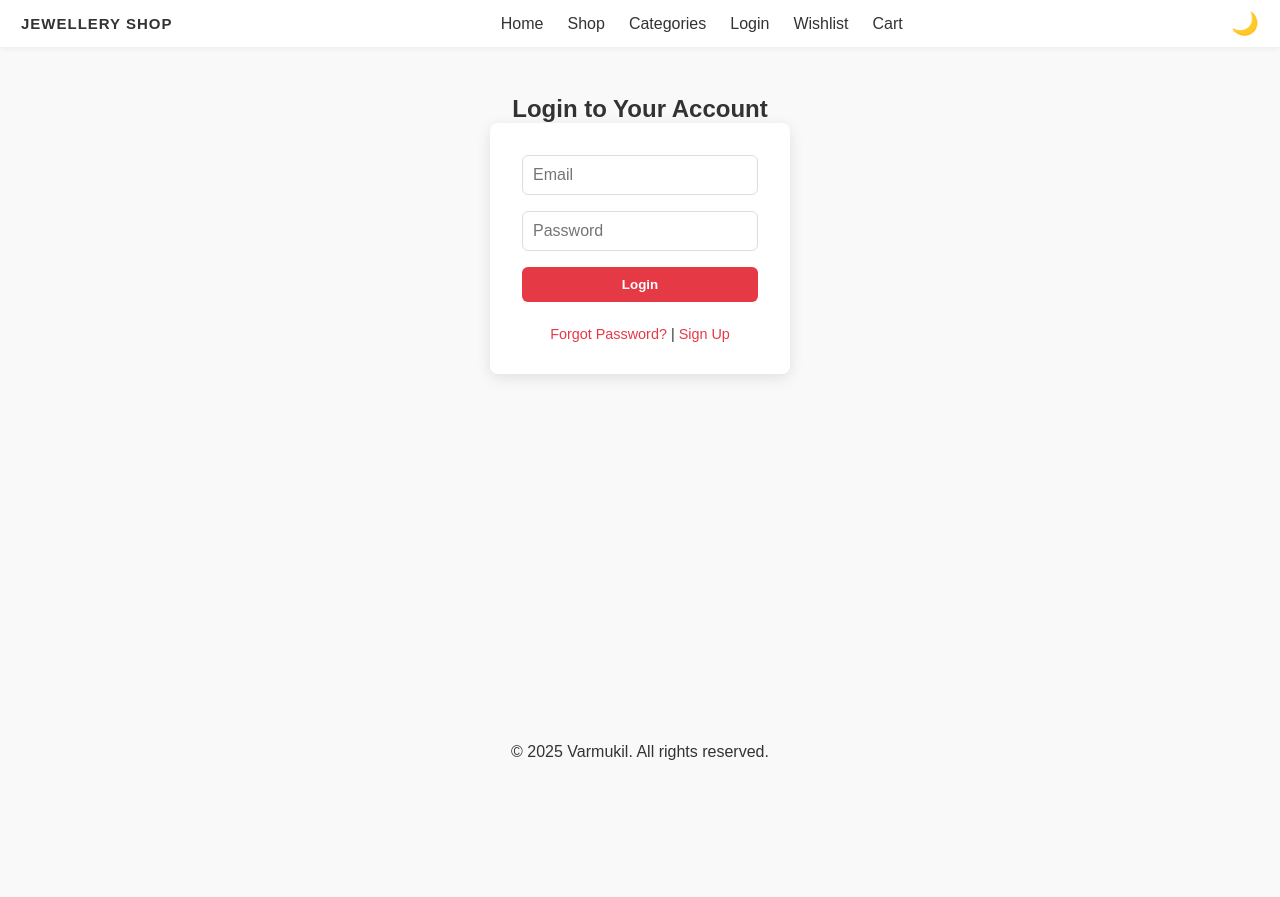
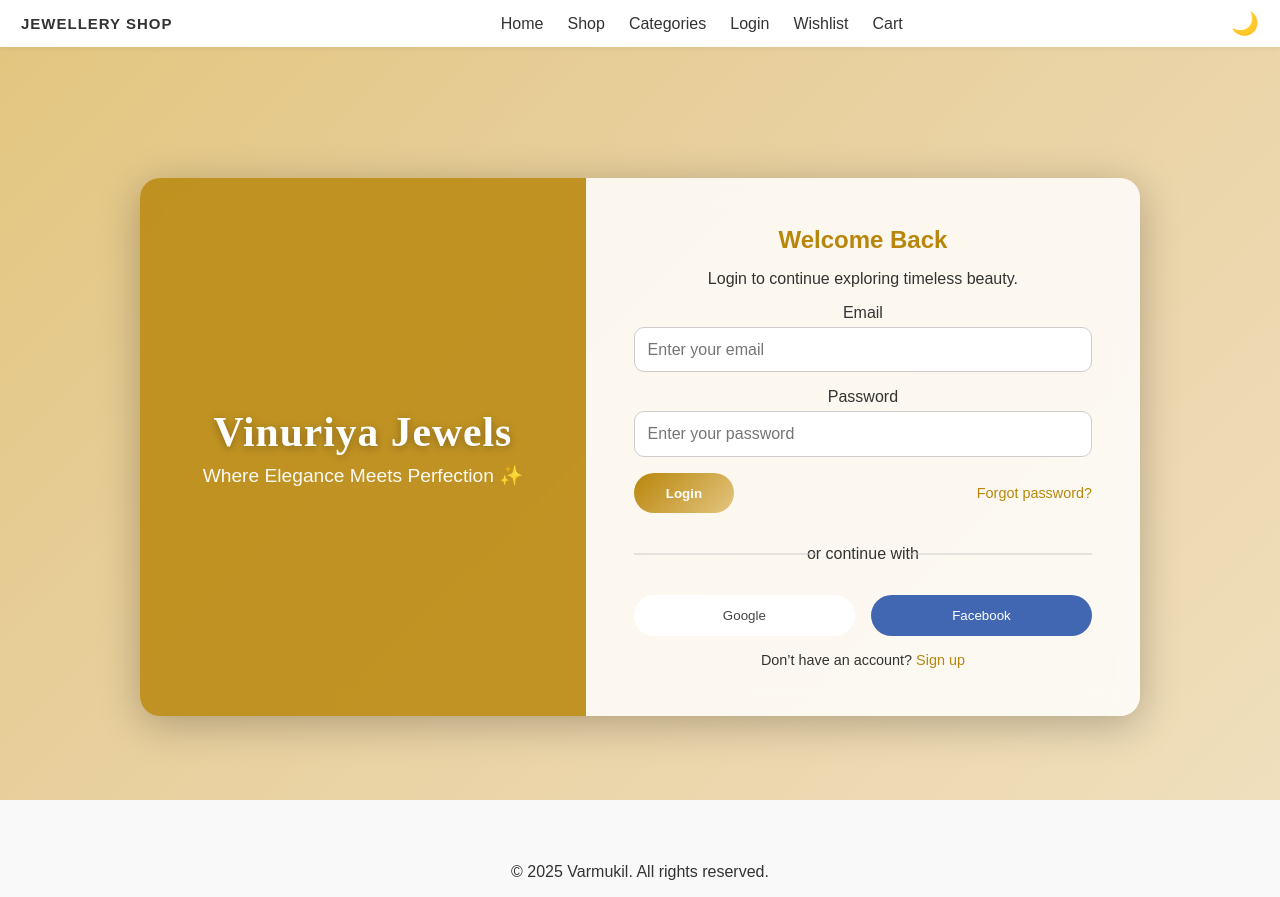
Before and after one commit to SwehaVijayakumar/Jewellery-shop, a React (Vite) app: page /login in a window 1280 px wide. Before the commit the page ends 800 px from the top, so only its background shows below. Built offline with nearby package versions, Linux system fonts and the light colour scheme.

Commit message:
Updated project

```diff
--- a/package.json
+++ b/package.json
@@ -2,6 +2,7 @@
   "name": "jewellery-shop",
   "version": "1.0.0",
   "private": true,
+  "homepage": "https://sweha-vijayakumar.github.io/jewellery-shop",
   "scripts": {
     "dev": "vite",
     "build": "vite build",
--- /dev/null
+++ b/src/pages/Login.css
@@ -0,0 +1,247 @@
+/* ===== Global ===== */
+body {
+  margin: 0;
+  font-family: "Poppins", sans-serif;
+  overflow-x: hidden;
+  color: #333;
+}
+
+/* ===== Animated Gold Background ===== */
+.background-shimmer {
+  position: fixed;
+  top: 0;
+  left: 0;
+  width: 100%;
+  height: 100%;
+  background: linear-gradient(-45deg, #f9f3e4, #e8cf9d, #d4af37, #fff7e1);
+  background-size: 400% 400%;
+  animation: shimmerMove 10s ease infinite;
+  z-index: -1;
+}
+
+@keyframes shimmerMove {
+  0% {
+    background-position: 0% 50%;
+  }
+  50% {
+    background-position: 100% 50%;
+  }
+  100% {
+    background-position: 0% 50%;
+  }
+}
+
+/* ===== Container ===== */
+.login-page {
+  display: flex;
+  justify-content: center;
+  align-items: center;
+  height: 100vh;
+}
+
+.login-container {
+  display: flex;
+  background: rgba(255, 255, 255, 0.15);
+  border-radius: 20px;
+  backdrop-filter: blur(12px);
+  box-shadow: 0 8px 40px rgba(0, 0, 0, 0.25);
+  overflow: hidden;
+  width: 85%;
+  max-width: 1000px;
+}
+
+/* ===== Left Panel ===== */
+.login-left {
+  flex: 1;
+  background: rgba(184, 134, 11, 0.85);
+  color: #fff;
+  padding: 3rem 2rem;
+  display: flex;
+  flex-direction: column;
+  justify-content: center;
+  text-align: center;
+  position: relative;
+}
+
+.login-left .brand {
+  font-size: 2.6rem;
+  letter-spacing: 1px;
+  font-family: "Playfair Display", serif;
+  margin-bottom: 0.5rem;
+  text-shadow: 0 2px 8px rgba(0, 0, 0, 0.3);
+}
+
+.login-left .slogan {
+  font-size: 1.2rem;
+  opacity: 0.95;
+}
+
+/* ===== Right Panel ===== */
+.login-right {
+  flex: 1.2;
+  padding: 3rem;
+  background: rgba(255, 255, 255, 0.8);
+}
+
+.login-form {
+  display: flex;
+  flex-direction: column;
+  gap: 1rem;
+}
+
+.login-form h2 {
+  color: #b8860b;
+  font-weight: 700;
+}
+
+.input-group {
+  display: flex;
+  flex-direction: column;
+}
+
+.input-group label {
+  font-weight: 500;
+  margin-bottom: 0.3rem;
+}
+
+.input-group input {
+  padding: 0.8rem;
+  border: 1px solid #ccc;
+  border-radius: 10px;
+  outline: none;
+  font-size: 1rem;
+  transition: all 0.3s;
+}
+
+.input-group input:focus {
+  border-color: #b8860b;
+  box-shadow: 0 0 8px rgba(184, 134, 11, 0.4);
+}
+
+/* ===== Actions ===== */
+.actions {
+  display: flex;
+  justify-content: space-between;
+  align-items: center;
+}
+
+.login-btn {
+  background: linear-gradient(135deg, #b8860b, #e4c580);
+  border: none;
+  padding: 0.8rem 2rem;
+  border-radius: 30px;
+  color: white;
+  font-weight: 600;
+  cursor: pointer;
+  transition: transform 0.3s, box-shadow 0.3s;
+}
+
+.login-btn:hover {
+  transform: translateY(-2px);
+  box-shadow: 0 4px 15px rgba(184, 134, 11, 0.4);
+}
+
+.forgot-link {
+  color: #b8860b;
+  text-decoration: none;
+  font-size: 0.9rem;
+}
+
+/* ===== Divider ===== */
+.divider {
+  text-align: center;
+  margin: 1rem 0;
+  position: relative;
+}
+
+.divider::before,
+.divider::after {
+  content: "";
+  position: absolute;
+  width: 40%;
+  height: 1px;
+  background: #ccc;
+  top: 50%;
+  transform: translateY(-50%);
+}
+
+.divider::before {
+  left: 0;
+}
+.divider::after {
+  right: 0;
+}
+
+/* ===== Social Login ===== */
+.social-login {
+  display: flex;
+  justify-content: space-evenly;
+  gap: 1rem;
+}
+
+.social-login button {
+  flex: 1;
+  border: none;
+  padding: 0.8rem;
+  border-radius: 25px;
+  cursor: pointer;
+  font-weight: 500;
+  transition: all 0.3s;
+}
+
+.google-btn {
+  background: #fff;
+  color: #444;
+  border: 1px solid #ccc;
+}
+
+.google-btn:hover {
+  background: #f5f5f5;
+}
+
+.facebook-btn {
+  background: #4267b2;
+  color: #fff;
+}
+
+.facebook-btn:hover {
+  background: #365899;
+}
+
+/* ===== Signup Text ===== */
+.signup-text {
+  text-align: center;
+  font-size: 0.9rem;
+}
+
+.signup-text a {
+  color: #b8860b;
+  text-decoration: none;
+  font-weight: 500;
+}
+
+/* ===== Responsive ===== */
+@media (max-width: 768px) {
+  .login-container {
+    flex-direction: column;
+    width: 90%;
+    text-align: center;
+  }
+
+  .login-left {
+    display: none;
+  }
+
+  .login-right {
+    padding: 2rem;
+    background: rgba(255, 255, 255, 0.85);
+  }
+
+  .login-form {
+    gap: 0.8rem;
+  }
+
+  .login-btn {
+    width: 100%;
+  }
+}
--- a/src/pages/Login.jsx
+++ b/src/pages/Login.jsx
@@ -1,55 +1,72 @@
 import React, { useState } from "react";
-import { Link } from "react-router-dom";
+import "./Login.css";
 
 const Login = () => {
   const [email, setEmail] = useState("");
   const [password, setPassword] = useState("");
-  const [error, setError] = useState("");
 
-  const handleLogin = (e) => {
+  const handleSubmit = (e) => {
     e.preventDefault();
-
-    // Simple validation example
-    if (!email || !password) {
-      setError("Please fill in all fields.");
-      return;
-    }
-
-    // Dummy login logic (replace with real authentication)
-    if (email === "user@example.com" && password === "123456") {
-      setError("");
-      alert("Login successful!");
-    } else {
-      setError("Invalid email or password.");
-    }
+    console.log("Email:", email, "Password:", password);
   };
 
   return (
-    <div className="page-container login-page">
-      <h2>Login to Your Account</h2>
-      <form className="login-box" onSubmit={handleLogin}>
-        {error && <p className="error-msg">{error}</p>}
+    <div className="login-page">
+      <div className="background-shimmer"></div>
+
+      <div className="login-container">
+        <div className="login-left">
+          <h1 className="brand">Vinuriya Jewels</h1>
+          <p className="slogan">Where Elegance Meets Perfection ✨</p>
+        </div>
+
+        <div className="login-right">
+          <form className="login-form" onSubmit={handleSubmit}>
+            <h2>Welcome Back</h2>
+            <p>Login to continue exploring timeless beauty.</p>
+
+            <div className="input-group">
+              <label>Email</label>
               <input
                 type="email"
-          placeholder="Email"
+                placeholder="Enter your email"
                 value={email}
                 onChange={(e) => setEmail(e.target.value)}
                 required
               />
+            </div>
+
+            <div className="input-group">
+              <label>Password</label>
               <input
                 type="password"
-          placeholder="Password"
+                placeholder="Enter your password"
                 value={password}
                 onChange={(e) => setPassword(e.target.value)}
                 required
               />
-        <button type="submit">Login</button>
-        <div className="login-links">
-          <Link to="/forgot-password">Forgot Password?</Link>
-          <span> | </span>
-          <Link to="/signup">Sign Up</Link>
             </div>
+
+            <div className="actions">
+              <button type="submit" className="login-btn">Login</button>
+              <a href="#" className="forgot-link">Forgot password?</a>
+            </div>
+
+            <div className="divider">
+              <span>or continue with</span>
+            </div>
+
+            <div className="social-login">
+              <button className="google-btn">Google</button>
+              <button className="facebook-btn">Facebook</button>
+            </div>
+
+            <p className="signup-text">
+              Don’t have an account? <a href="/register">Sign up</a>
+            </p>
           </form>
+        </div>
+      </div>
     </div>
   );
 };
```
Lines whose indentation alone changed are shown as unchanged.
